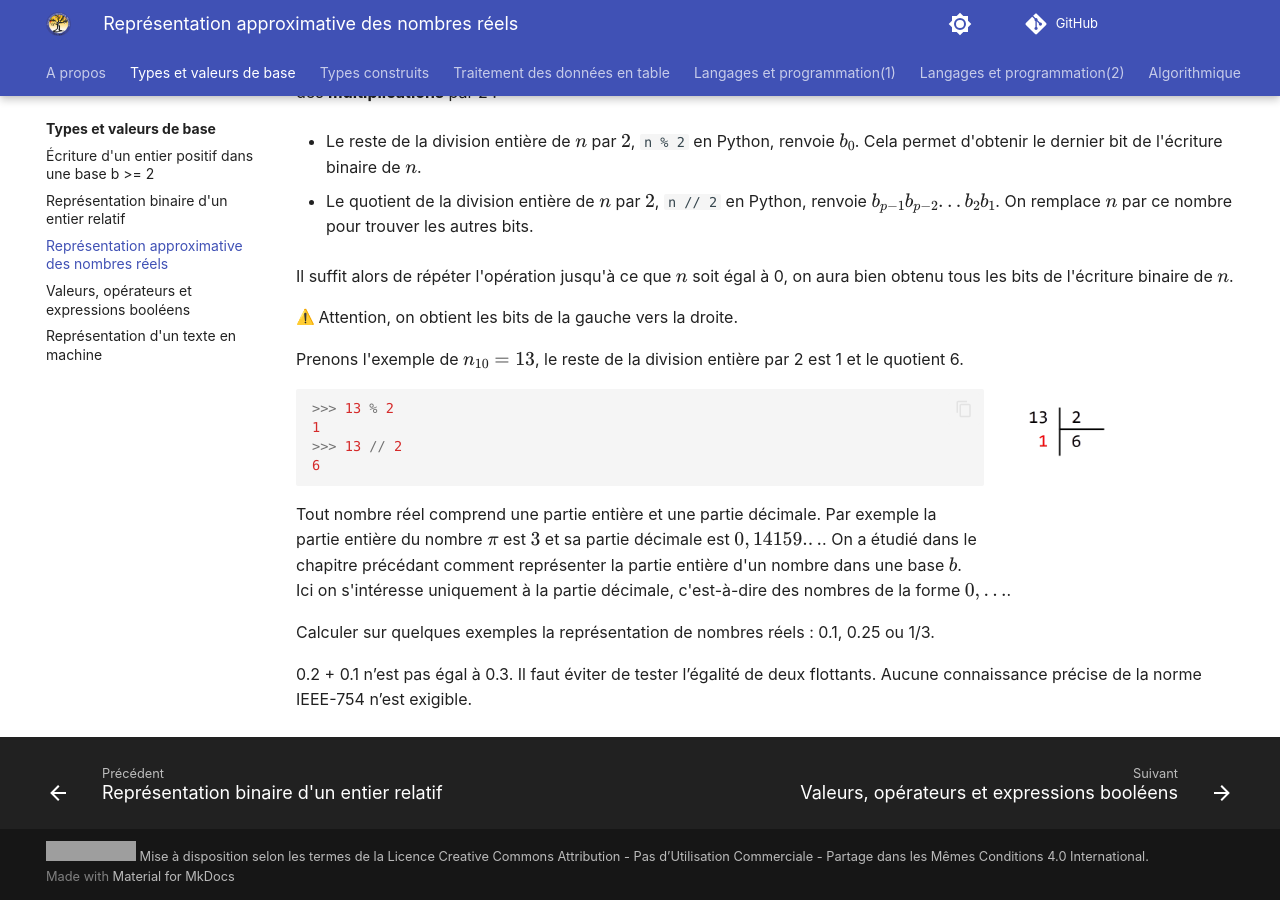
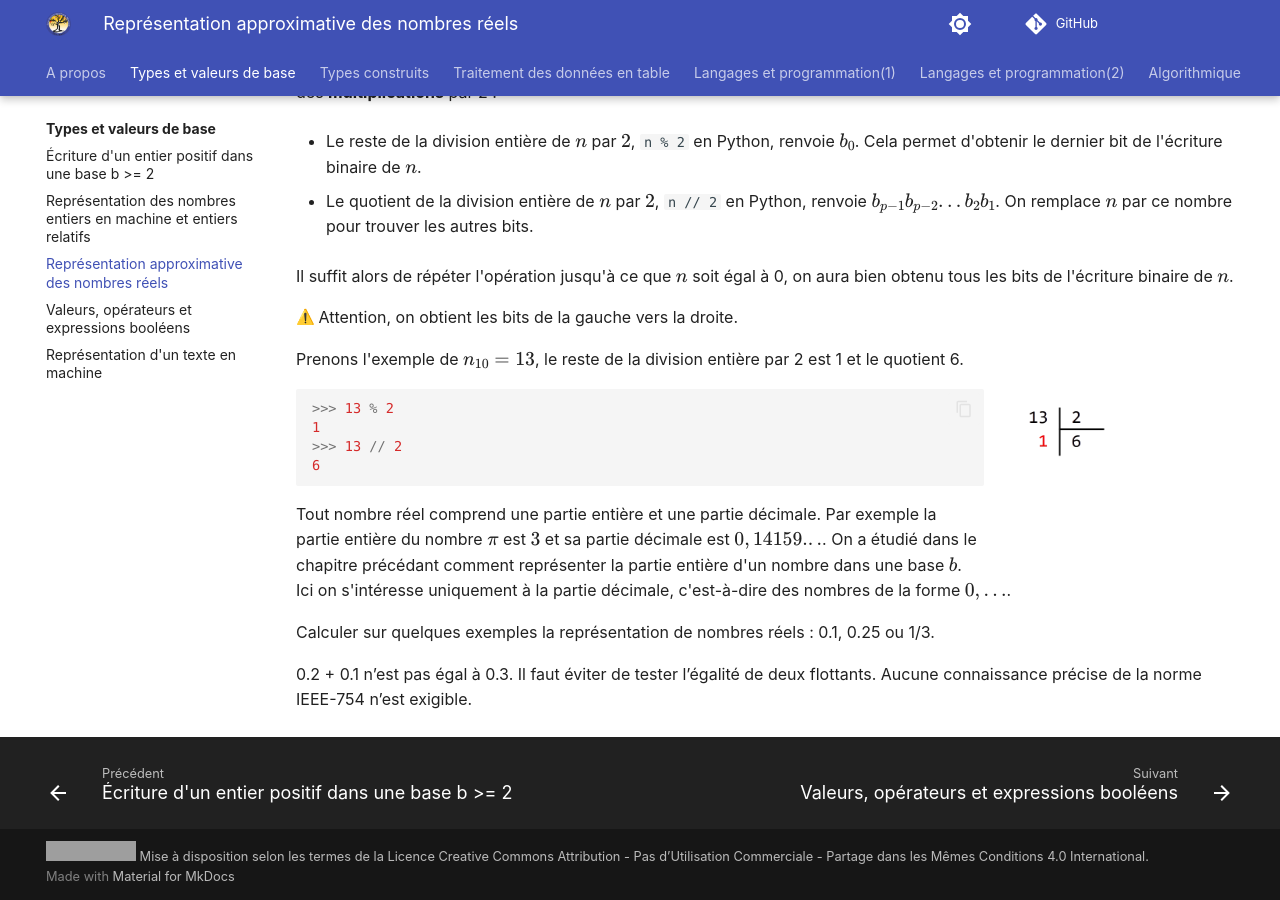
Before and after one commit to fab-perez/NSI-1, an MkDocs documentation site: the page built from docs/types-et-valeurs-de-base/3-representation-approximative-nombres-reels.md, in a window 1280 px wide and 900 px high, scrolled down 1533 px. Built offline with MkDocs 1.6.1 and Material for MkDocs 9.7.7, drawn with Linux system fonts in a browser that asks for light colours; emoji names are drawn with the system emoji font; comment, search, counter and statistics services are not loaded; grey boxes are pictures that could not be loaded.

Commit message:
Update mkdocs.yml

```diff
--- a/mkdocs.yml
+++ b/mkdocs.yml
@@ -134,7 +134,7 @@ nav:
   - Types et valeurs de base:
     - types-et-valeurs-de-base/index.md
     - Écriture d'un entier positif dans une base b >= 2: types-et-valeurs-de-base/1-ecriture-entier-positif-en-base-b.md
-    - Représentation binaire d'un entier relatif: types-et-valeurs-de-base/2-representation-binaire-entier-relatif.md
+    - Représentation des nombres entiers en machine et entiers relatifs: types-et-valeurs-de-base/2-representation-des-entiers-en-machine-entiers-relatifs.md
     - Représentation approximative des nombres réels: types-et-valeurs-de-base/3-representation-approximative-nombres-reels.md
     - Valeurs, opérateurs et expressions booléens: types-et-valeurs-de-base/4-valeurs-expressions-booleennes.md
     - Représentation d'un texte en machine: types-et-valeurs-de-base/5-representation-texte.md
```
